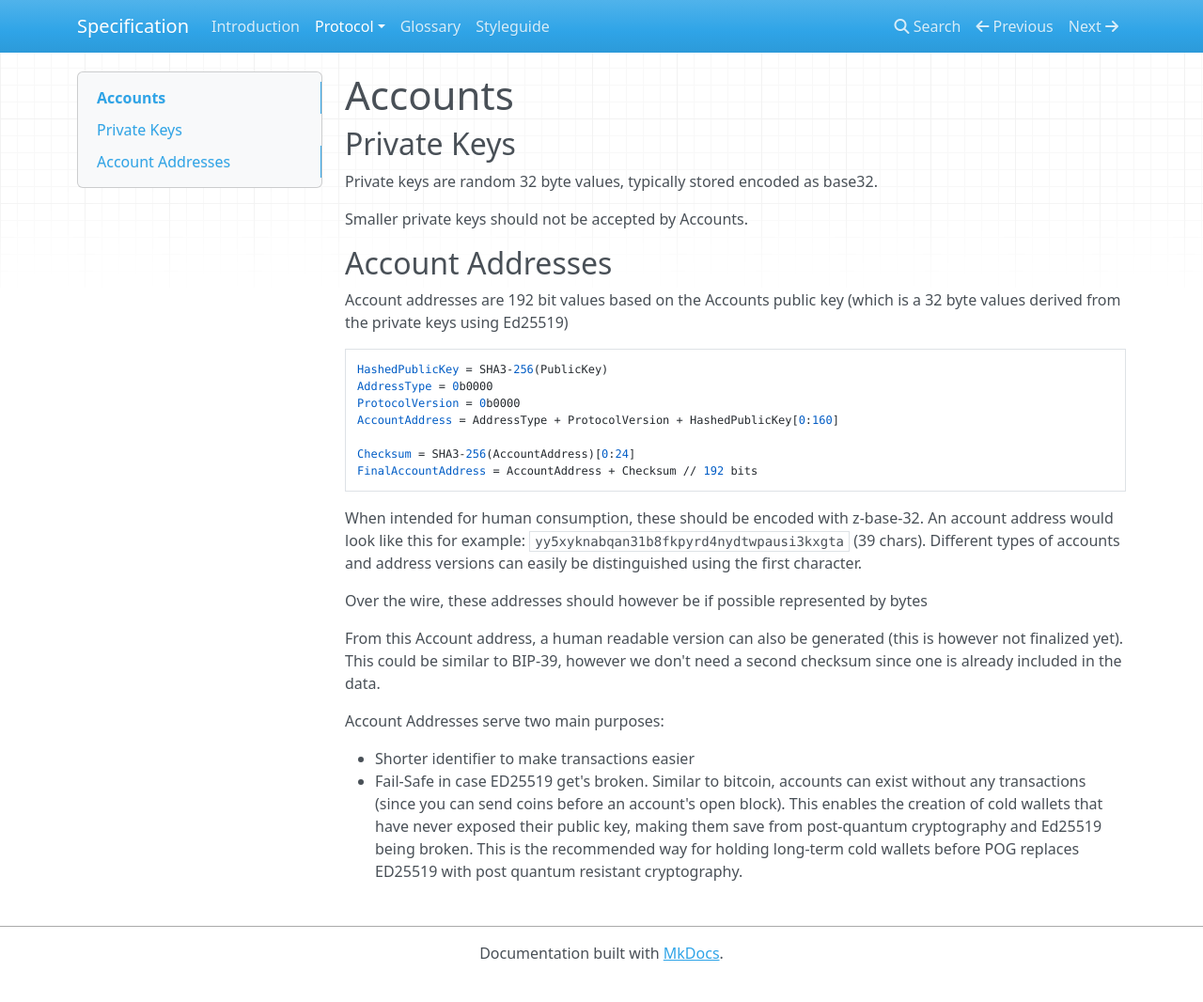
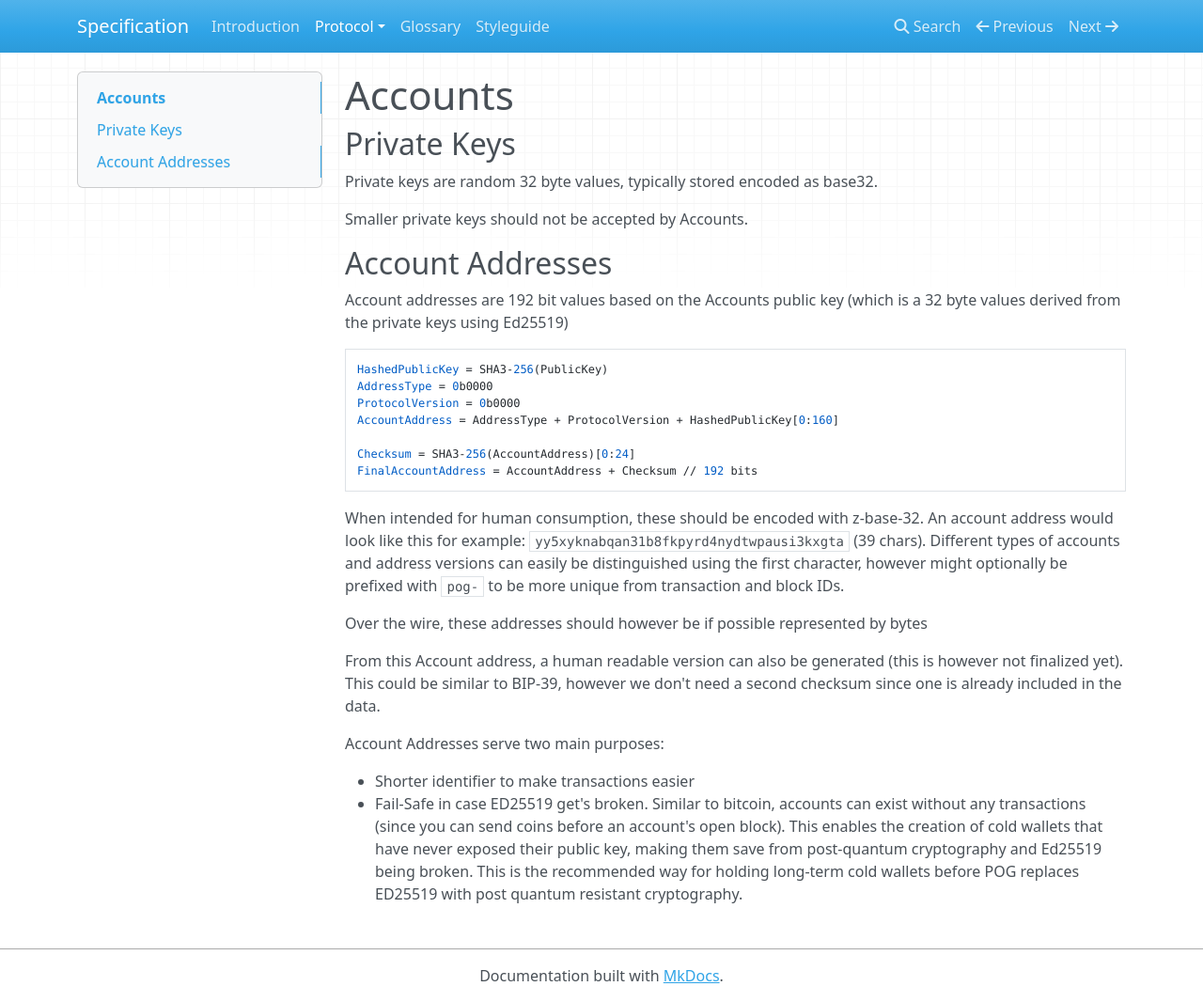
Before and after one commit to pognetwork/specification, an MkDocs documentation site: the page built from specification/protocol/accounts.md, in a window 1280 px wide and 1066 px high. Shown: the whole window at 94% size. Built offline with MkDocs 1.6.1, drawn with Linux system fonts in a browser that asks for light colours; nearby versions of some CDN libraries.

Commit message:
add prefix to address format
Signed-off-by: Henry <mail@henrygressmann.de>

```diff
--- a/specification/protocol/accounts.md
+++ b/specification/protocol/accounts.md
@@ -22,7 +22,7 @@ FinalAccountAddress = AccountAddress + Checksum // 192 bits
 
 When intended for human consumption, these should be encoded with z-base-32.
 An account address would look like this for example: `yy5xyknabqan31b8fkpyrd4nydtwpausi3kxgta` (39 chars).
-Different types of accounts and address versions can easily be distinguished using the first character.
+Different types of accounts and address versions can easily be distinguished using the first character, however might optionally be prefixed with `pog-` to be more unique from transaction and block IDs.
 
 Over the wire, these addresses should however be if possible represented by bytes
 
```
Also changed, not shown: specification/protocol/transactions/blocks.md (+1 -1 lines).
